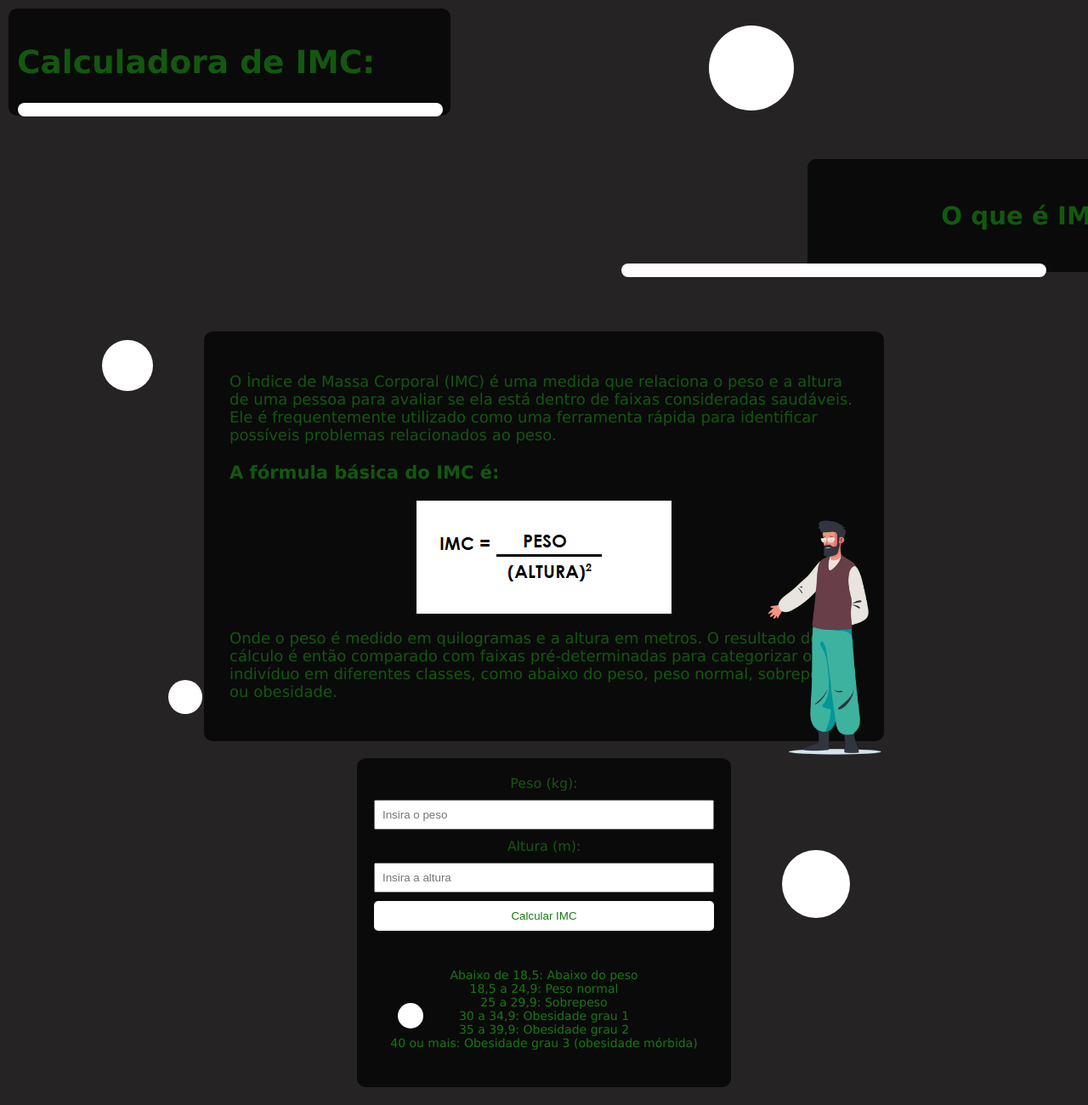
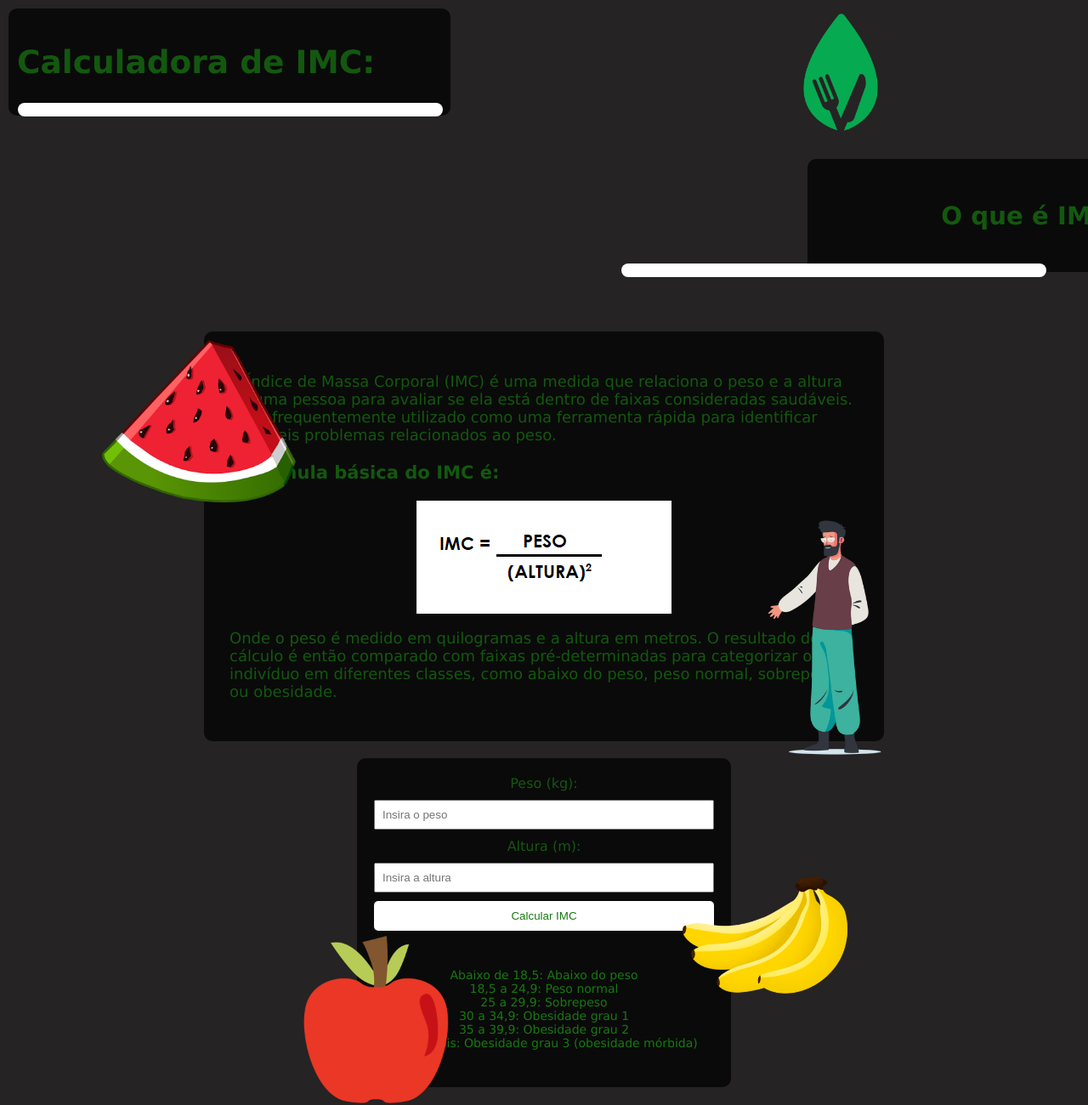
Before and after one commit to progamadorweb/Projeto-IMC-Nat-, a plain HTML site: page index.html in a window 1280 px wide. Shown: the top 1300 px of the page at 85% size. Drawn offline with Linux system fonts and the light colour scheme.

Commit message:
projetoimc

```diff
--- a/index.html
+++ b/index.html
@@ -32,8 +32,8 @@
                     <h3>O que é IMC ?</h3>
                 </div>
 
-         <div class="container">
-          <div class="content">
+         <div class="body2">
+          <div class="largura">
               <div class="text">
                 <div class="text2">
                     <p>
@@ -80,11 +80,18 @@
       <p></p>
     </div>
 
-<div class="bola3"></div>
-  <div class="bola4"></div>
-  <div class="bola5"></div>
-  <div class="bola6"></div>
-  <div class="bola7"></div>
+<div class="bola3">
+  <img src="e20d279bf90271a5fac68ade675fb655.png" alt="">
+</div>
+  <div class="bola4">
+   <img src="branca-de-neve-cute-maca-06.png" alt="">
+  </div>
+  <div class="bola5">
+    <img src="edad55b72c93e4d50e0d007d41e99f06-icone-de-faca-de-garfo-de-folha-verde (1).png" alt="">
+  </div>
+  <div class="bola7">
+    <img src="pngtree-banana-clipart-design-png-image_5766012.jpg" alt="">
+  </div>
 
 </body>
 
--- a/style.css
+++ b/style.css
@@ -5,14 +5,14 @@ body {
     margin: 0;
 }
 
-.container {
+.body2 {
     display: flex;
     justify-content: space-around;
     align-items: flex-start;
     padding: 20px;
 }
 
-.content {
+.largura {
     max-width: 800px;
 }
 
@@ -165,50 +165,37 @@ button:hover {
     top: 121px;
 }
 
-.bola3{
-    width: 60px;
-    height: 60px;
-    background-color: #ffffff;
-    border-radius: 100%;
+.bola3 img{
+    max-width: 228px;
+    max-height: 228px;
+    object-fit: fill;
     position: absolute;
     top: 400px;
     left: 120px;
 }
 
-.bola4{
-    width: 40px;
-    height: 40px;
-    background-color: #ffffff;
-    border-radius: 100%;
+.bola4 img{
     position: absolute;
-    top: 800px;
-    left: 198px;
+    top: 1100px;
+    left: 340px;
+    max-width: 200px;
+    max-height: 200px;
+    object-fit: fill;
 }
 
-.bola5{
-    width: 100px;
-    height: 100px;
-    background-color: #ffffff;
-    border-radius: 100%;
+.bola5 img{
+    max-width: 150px;
+    max-height: 150px;
+    object-fit: fill;
     position: absolute;
-    top: 30px;
-    right: 346px;
+    top: 10px;
+    right: 216px;
 }
 
-.bola6{
-    width: 30px;
-    height: 30px;
-    background-color: #ffffff;
-    border-radius: 100%;
-    position: absolute;
-    top: 1180px;
-    left: 468px;
-}
-
-.bola7{
-    width: 80px;
-    height: 80px;
-    background-color: #ffffff;
+.bola7 img{
+    max-width: 200px;
+    max-height: 200px;
+    object-fit: fill;
     border-radius: 100%;
     position: absolute;
     top: 1000px;
```
Also changed, not shown: avocado-fruit-illustration-cartoon-png.webp (added), branca-de-neve-cute-maca-06.png (added), e20d279bf90271a5fac68ade675fb655.png (added), edad55b72c93e4d50e0d007d41e99f06-icone-de-faca-de-garfo-de-folha-verde (1).png (added), fresh-avocado-clipart-design-illustration-free-png.webp (added), pngtree-banana-clipart-design-png-image_5766012.jpg (added).
